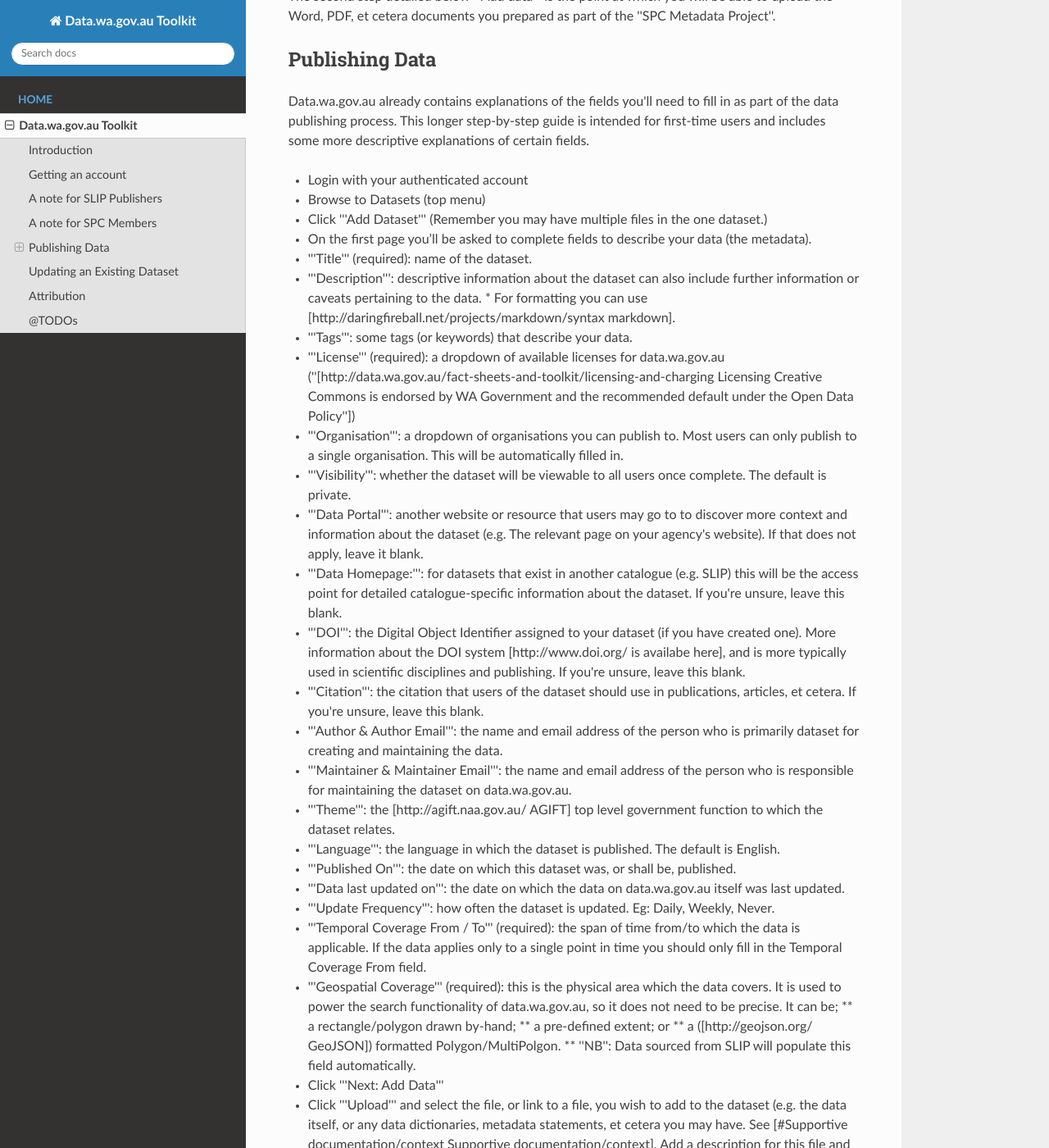
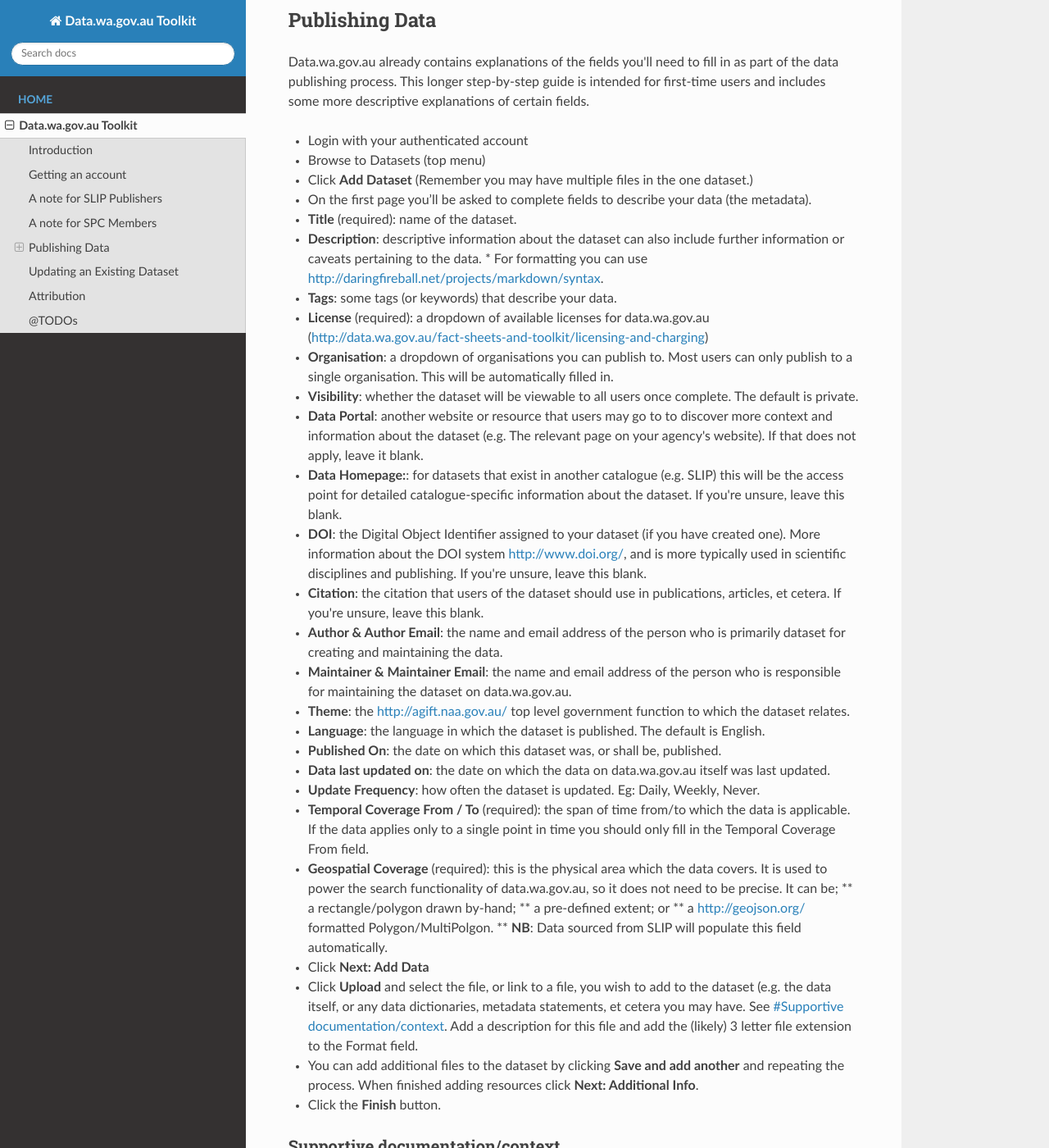
Before and after one commit to datawagovau/toolkit, an MkDocs documentation site: the page built from docs/index.md, in a window 1280 px wide and 1400 px high, scrolled down 2536 px. Shown: the whole window at 82% size. Built offline with MkDocs 1.6.1, drawn with Linux system fonts in a browser that asks for light colours; nearby versions of some CDN libraries; old or Windows-style settings are respelled for this version of MkDocs; some of the changed text lies outside the part shown.

Commit message:
Fixing markdown

```diff
--- a/docs/index.md
+++ b/docs/index.md
@@ -5,13 +5,13 @@
 ## Introduction
 Data.wa.gov.au simplifies access to Western Australian Government data by enabling anyone to discover data in one place, and is backed by a data infrastructure that facilitates the easy publishing and dissemination data. The platform serves citizens, business, and government alike by promoting the discoverability of data under the [http://data.wa.gov.au](State’s Open Data Policy).
 
-The policy calls for WA Government agencies to release high-value data, openly to the public, in machine-readable formats, and in ways that are easily discoverable and useable. There are a range of resources and guidance to assist agencies in implementing the policy on [http://data.wa.gov.au data.wa.gov.au] - including an overview checklist and detailed guide for identifying and preparing data for release, a number of factsheets on key components of implementing open data, and links to further websites and resources.
+The policy calls for WA Government agencies to release high-value data, openly to the public, in machine-readable formats, and in ways that are easily discoverable and useable. There are a range of resources and guidance to assist agencies in implementing the policy on [http://data.wa.gov.au](data.wa.gov.au) - including an overview checklist and detailed guide for identifying and preparing data for release, a number of factsheets on key components of implementing open data, and links to further websites and resources.
 
 The platform established for data.wa.gov.au is available for use by all WA Government agencies at no cost as a whole-of-government data infrastructure - and we welcome the participation of the AACC Data Warehouse group in this trial.
 
-This toolkit is an evolving resource to assist data custodians with the process of identifying, preparing, and publishing open data and should be read with reference to our exists [http://data.wa.gov.au/fact-sheets-and-toolkit fact sheets and toolkit] resource.
+This toolkit is an evolving resource to assist data custodians with the process of identifying, preparing, and publishing open data and should be read with reference to our exists [http://data.wa.gov.au/fact-sheets-and-toolkit](fact sheets and toolkit) resource.
 
-For assistance with anything please contact [opendata@landgate.wa.gov.au mailto:opendata@landgate.wa.gov.au].
+For assistance with anything please contact [mailto:opendata@landgate.wa.gov.au](opendata@landgate.wa.gov.au).
 
 *The Open Data Data.WA Team*
 
@@ -25,34 +25,34 @@
 
 We recommend that you do not use an individual’s email address for the main management account for your data.gov.au organisation. It is much better to use a shared inbox as it provides for continuity should the named data custodian change.
 
-To create an account, go to [http://catalogue.beta.data.wa.gov.au/user/register http://catalogue.beta.data.wa.gov.au/user/register] and complete the form on the page. Then email [opendata@landgate.wa.gov.au mailto:opendata@landgate.wa.gov.au] with the following email to verify who you are and that you wish to be granted publishing privileges:
+To create an account, go to [http://catalogue.beta.data.wa.gov.au/user/register](http://catalogue.beta.data.wa.gov.au/user/register) and complete the form on the page. Then email [mailto:opendata@landgate.wa.gov.au](opendata@landgate.wa.gov.au) with the following email to verify who you are and that you wish to be granted publishing privileges:
 
 > Dear Data.WA,
 >
-> On behalf of the ''<agency name>'', I request a data publishing account on data.wa.gov.au. ''<agency name>'' will be responsible for the management of this account and the data that is published using it. ''<agency name>'' will notify the Open Data Team at Landgate as to any changes in ownership of the account and of any issues if they arise. The responsibility of publishing data appropriately, in accordance with privacy, security and other relevant considerations rests entirely with the data publisher and Landgate take no responsibility.
+> On behalf of the *<agency name>*, I request a data publishing account on data.wa.gov.au. *<agency name>* will be responsible for the management of this account and the data that is published using it. *<agency name>* will notify the Open Data Team at Landgate as to any changes in ownership of the account and of any issues if they arise. The responsibility of publishing data appropriately, in accordance with privacy, security and other relevant considerations rests entirely with the data publisher and Landgate take no responsibility.
 >
-> I have registered the account name ''<account name>'' with email address ''<email address>'' on data.wa.gov.au and request access to the organisation(s) ''<organisation name(s)>'' to publish data and act as an administrator for my organisation.
+> I have registered the account name *<account name>* with email address *<email address>* on data.wa.gov.au and request access to the organisation(s) *<organisation name(s)>* to publish data and act as an administrator for my organisation.
 >
 > I understand that Landgate intends to continue to provide data.wa.gov.au as a whole of government data publishing platform at no cost to government data publishers. If circumstances change, Landgate will give data publishers at least 2 months notice. Landgate will also provides documentation and minimal free technical support to data publishers.
 
 
 
 ## A note for SLIP Publishers
-If you are a WA Government agency who currently publishes geospatial data through the [http://slip.landgate.wa.gov.au/ Shared Location Information Platform (SLIP)] then you will not need to republish your data on data.wa.gov.au. All data published through SLIP are automatically populated in data.wa.gov.au, with all available service endpoints (e.g. WMS, WFS, Downloads), and metadata (e.g. geospatial extent) being updated automatically each day.
+If you are a WA Government agency who currently publishes geospatial data through the [http://slip.landgate.wa.gov.au/](Shared Location Information Platform (SLIP)) then you will not need to republish your data on data.wa.gov.au. All data published through SLIP are automatically populated in data.wa.gov.au, with all available service endpoints (e.g. WMS, WFS, Downloads), and metadata (e.g. geospatial extent) being updated automatically each day.
 
-We strongly encourage all custodian with data in SLIP to update the metadata records for their data in data.wa.gov.au - '''but require that you do not change the Title field of your dataset''' without first coordinating the change of dataset name with the SLIP team.
+We strongly encourage all custodian with data in SLIP to update the metadata records for their data in data.wa.gov.au - **but require that you do not change the Title field of your dataset** without first coordinating the change of dataset name with the SLIP team.
 
 (The Title field is the unique attribute that data.wa.gov.au uses for each dataset it automatically harvests from SLIP, so changing the name in data.wa.gov.au without also changing it in SLIP would result in a disconnect between the two systems.)
 
-If you would like to rename, remove, move your data within SLIP, please contact [slip@landgate.wa.gov.au mailto:slip@landgate.wa.gov.au] before taking any action (e.g. deleting a dataset, setting its visiblity to Private) in data.wa.gov.au so we can coordinate the process.
+If you would like to rename, remove, move your data within SLIP, please contact [mailto:slipservices@landgate.wa.gov.au](slipservices@landgate.wa.gov.au) before taking any action (e.g. deleting a dataset, setting its visiblity to Private) in data.wa.gov.au so we can coordinate the process.
 
 
 ## A note for SPC Members
-If you are a member of the Western Australian Statistical Policy Committee (SPC) looking to publish metadata records for your data as part of the ''SPC Metadata Project'' you will find a step-by-step guide to publishing data in the section below.
+If you are a member of the Western Australian Statistical Policy Committee (SPC) looking to publish metadata records for your data as part of the *SPC Metadata Project* you will find a step-by-step guide to publishing data in the section below.
 
-Further to this guide, we suggest that you include an ''"spc"'' tag in any metadata records you publish so as to aid discoverability.
+Further to this guide, we suggest that you include an *"spc"* tag in any metadata records you publish so as to aid discoverability.
 
-The second step detailed below - Add data - is the point at which you will be able to upload the Word, PDF, et cetera documents you prepared as part of the ''SPC Metadata Project''.
+The second step detailed below - Add data - is the point at which you will be able to upload the Word, PDF, et cetera documents you prepared as part of the *SPC Metadata Project*.
 
 
 ## Publishing Data
@@ -60,35 +60,35 @@
 
 * Login with your authenticated account
 * Browse to Datasets (top menu)
-* Click '''Add Dataset''' (Remember you may have multiple files in the one dataset.)
+* Click **Add Dataset** (Remember you may have multiple files in the one dataset.)
 * On the first page you’ll be asked to complete fields to describe your data (the metadata).
-  * '''Title''' (required): name of the dataset.
-  * '''Description''': descriptive information about the dataset can also include further information or caveats pertaining to the data. * For formatting you can use [http://daringfireball.net/projects/markdown/syntax markdown].
-  * '''Tags''': some tags (or keywords) that describe your data.
-  * '''License''' (required): a dropdown of available licenses for data.wa.gov.au (''[http://data.wa.gov.au/fact-sheets-and-toolkit/licensing-and-charging  Licensing Creative Commons is endorsed by WA Government and the recommended default under the Open Data Policy''])
-  * '''Organisation''': a dropdown of organisations you can publish to. Most users can only publish to a single organisation. This will be automatically filled in.
-  * '''Visibility''': whether the dataset will be viewable to all users once complete. The default is private.
-  * '''Data Portal''': another website or resource that users may go to to discover more context and information about the dataset (e.g. The relevant page on your agency's website). If that does not apply, leave it blank.
-  * '''Data Homepage:''': for datasets that exist in another catalogue (e.g. SLIP) this will be the access point for detailed catalogue-specific information about the dataset. If you're unsure, leave this blank.
-  * '''DOI''': the Digital Object Identifier assigned to your dataset (if you have created one). More information about the DOI system [http://www.doi.org/ is availabe here], and is more typically used in scientific disciplines and publishing. If you're unsure, leave this blank.
-  * '''Citation''': the citation that users of the dataset should use in publications, articles, et cetera. If you're unsure, leave this blank.
-  * '''Author & Author Email''': the name and email address of the person who is primarily dataset for creating and maintaining the data.
-  * '''Maintainer & Maintainer Email''': the name and email address of the person who is responsible for maintaining the dataset on data.wa.gov.au.
-  * '''Theme''': the [http://agift.naa.gov.au/ AGIFT] top level government function to which the dataset relates.
-  * '''Language''': the language in which the dataset is published. The default is English.
-  * '''Published On''': the date on which this dataset was, or shall be, published.
-  * '''Data last updated on''': the date on which the data on data.wa.gov.au itself was last updated.
-  * '''Update Frequency''':  how often the dataset is updated. Eg: Daily, Weekly, Never.
-  * '''Temporal Coverage From / To''' (required): the span of time from/to which the data is applicable. If the data applies only to a single point in time you should only fill in the Temporal Coverage From field.
-  * '''Geospatial Coverage''' (required): this is the physical area which the data covers. It is used to power the search functionality of data.wa.gov.au, so it does not need to be precise. It can be;
+  * **Title** (required): name of the dataset.
+  * **Description**: descriptive information about the dataset can also include further information or caveats pertaining to the data. * For formatting you can use [http://daringfireball.net/projects/markdown/syntax](markdown).
+  * **Tags**: some tags (or keywords) that describe your data.
+  * **License** (required): a dropdown of available licenses for data.wa.gov.au ([http://data.wa.gov.au/fact-sheets-and-toolkit/licensing-and-charging](*Licensing Creative Commons is endorsed by WA Government and the recommended default under the Open Data Policy*))
+  * **Organisation**: a dropdown of organisations you can publish to. Most users can only publish to a single organisation. This will be automatically filled in.
+  * **Visibility**: whether the dataset will be viewable to all users once complete. The default is private.
+  * **Data Portal**: another website or resource that users may go to to discover more context and information about the dataset (e.g. The relevant page on your agency's website). If that does not apply, leave it blank.
+  * **Data Homepage:**: for datasets that exist in another catalogue (e.g. SLIP) this will be the access point for detailed catalogue-specific information about the dataset. If you're unsure, leave this blank.
+  * **DOI**: the Digital Object Identifier assigned to your dataset (if you have created one). More information about the DOI system [http://www.doi.org/](is availabe here), and is more typically used in scientific disciplines and publishing. If you're unsure, leave this blank.
+  * **Citation**: the citation that users of the dataset should use in publications, articles, et cetera. If you're unsure, leave this blank.
+  * **Author & Author Email**: the name and email address of the person who is primarily dataset for creating and maintaining the data.
+  * **Maintainer & Maintainer Email**: the name and email address of the person who is responsible for maintaining the dataset on data.wa.gov.au.
+  * **Theme**: the [http://agift.naa.gov.au/](AGIFT) top level government function to which the dataset relates.
+  * **Language**: the language in which the dataset is published. The default is English.
+  * **Published On**: the date on which this dataset was, or shall be, published.
+  * **Data last updated on**: the date on which the data on data.wa.gov.au itself was last updated.
+  * **Update Frequency**:  how often the dataset is updated. Eg: Daily, Weekly, Never.
+  * **Temporal Coverage From / To** (required): the span of time from/to which the data is applicable. If the data applies only to a single point in time you should only fill in the Temporal Coverage From field.
+  * **Geospatial Coverage** (required): this is the physical area which the data covers. It is used to power the search functionality of data.wa.gov.au, so it does not need to be precise. It can be;
     ** a rectangle/polygon drawn by-hand;
     ** a pre-defined extent; or
-    ** a ([http://geojson.org/ GeoJSON]) formatted Polygon/MultiPolgon.
-    **  ''NB'': Data sourced from SLIP will populate this field automatically.
-* Click '''Next: Add Data'''
-* Click '''Upload''' and select the file, or link to a file, you wish to add to the dataset (e.g. the data itself, or any data dictionaries, metadata statements, et cetera you may have. See [#Supportive documentation/context Supportive documentation/context]. Add a description for this file and add the (likely) 3 letter file extension to the Format field.
-  * You can add additional files to the dataset by clicking '''Save and add another''' and repeating the process. When finished adding resources click '''Next: Additional Info'''.
-* Click the '''Finish''' button.
+    ** a [http://geojson.org/](GeoJSON) formatted Polygon/MultiPolgon.
+    **  **NB**: Data sourced from SLIP will populate this field automatically.
+* Click **Next: Add Data**
+* Click **Upload** and select the file, or link to a file, you wish to add to the dataset (e.g. the data itself, or any data dictionaries, metadata statements, et cetera you may have. See [#Supportive documentation/context](Supportive documentation/context). Add a description for this file and add the (likely) 3 letter file extension to the Format field.
+  * You can add additional files to the dataset by clicking **Save and add another** and repeating the process. When finished adding resources click **Next: Additional Info**.
+* Click the **Finish** button.
 
 ### Supportive documentation/context
 Publish any supportive documentation, caveats, user restrictions, and contextual information in the text of the descriptive information about the data set. If the information is extensive it can also be uploaded as a an additional resource to the dataset.
@@ -97,16 +97,16 @@
 
 ### Publishing Screenshots
 ![A screenshot of the 'Create dataset' page on data.wa.gov.au ](../imgs/create-dataset-step-1.png)
-'''Publishing a new dataset – Step 1 - Details about the set'''
+**Publishing a new dataset – Step 1 - Details about the set**
 
 ![A screenshot of the 'Create dataset' page on data.wa.gov.au ](../imgs/create-dataset-step-2.png)
-'''Publishing a new dataset – Step 2 - Upload file(s) or a link to a data service'''
+**Publishing a new dataset – Step 2 - Upload file(s) or a link to a data service**
 
 ## Updating an Existing Dataset
-For information on updating an existing dataset, or uploading updated versions of data, please see [toolkit.data.gov.au https://toolkit.data.gov.au/index.php?title=Publishing_Data#Updating_an_Existing_Dataset].
+For information on updating an existing dataset, or uploading updated versions of data, please see [toolkit.data.gov.au](https://toolkit.data.gov.au/index.php?title=Publishing_Data#Updating_an_Existing_Dataset).
 
 ## Attribution
-With thanks to the Data.gov.au Team. Parts of this toolkit are based on [toolkit.data.gov.au](https://toolkit.data.gov.au) under the Creative Commons Attribution 3.0 license.
+With thanks to the Data.gov.au Team. Parts of this toolkit are based on [toolkit.data.gov.au]((https://toolkit.data.gov.au) under the Creative Commons Attribution 3.0 license.
 
 ## @TODOs
 - Doco license
```
